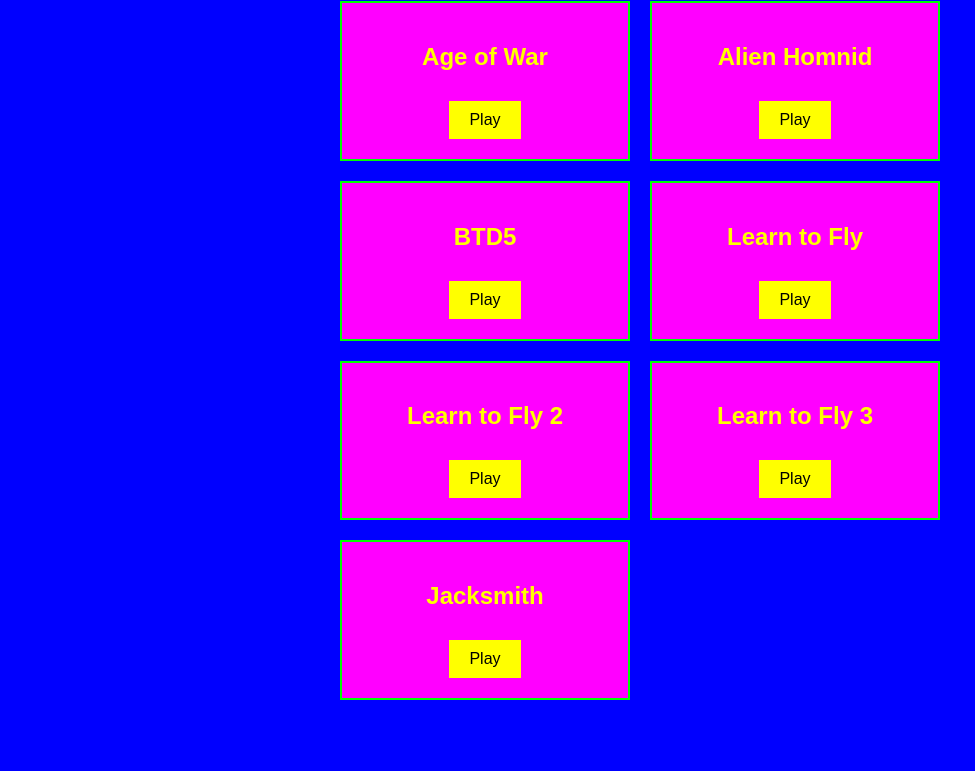
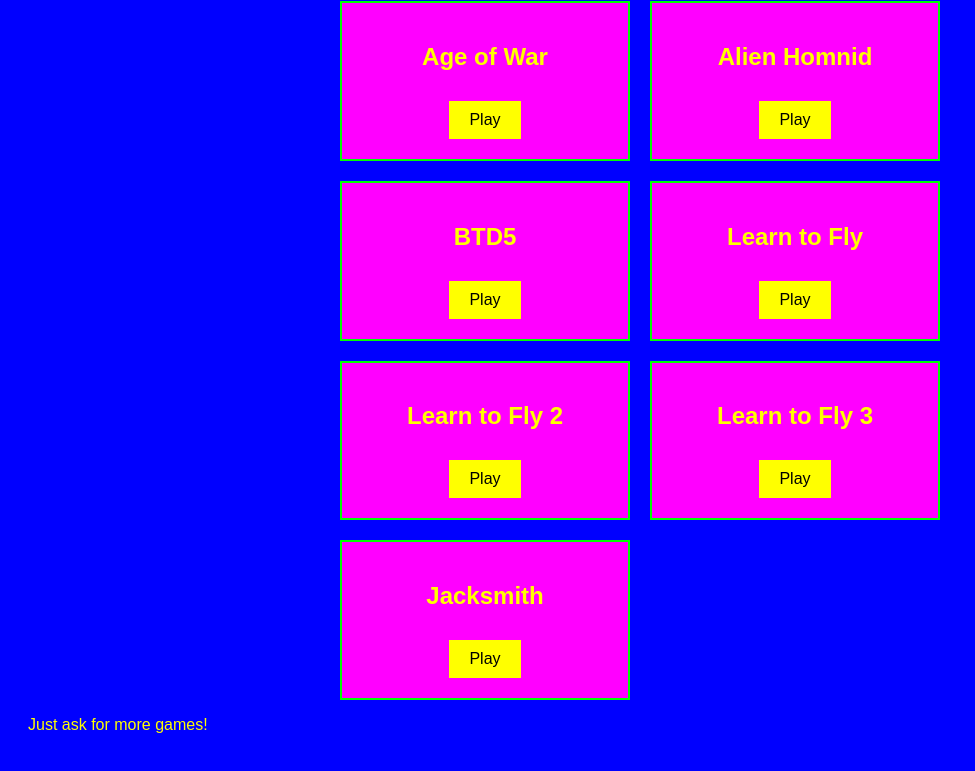
Before and after one commit to MemerMan26/memerman26.github.io, a plain HTML site: page index.html in a window 1280 px wide. Shown: the part 107-878 px from the top of the page, without its empty margins (0-975 px from the left). Before the commit the page ends 835 px from the top, so only its background shows below. Drawn offline with Linux system fonts and the light colour scheme.

Commit message:
Add footer to games index page
Added footer with a message prompting for more games.

```diff
--- a/index.html
+++ b/index.html
@@ -98,6 +98,9 @@
             <a href="jacksmith.html"><button>Play</button></a>
         </div>
     </div>
+<footer>
+  <p>Just ask for more games!<br>
+</footer>
 
 </body>
 </html>
```
